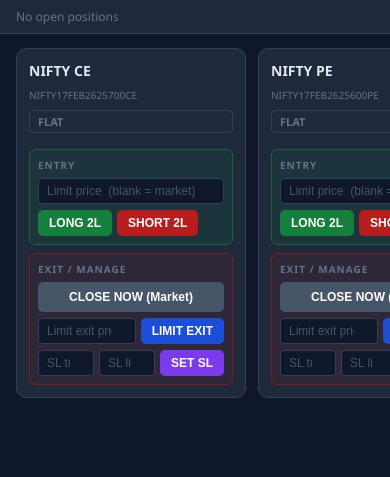
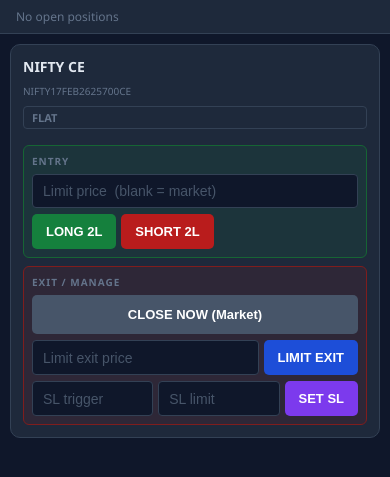
Before and after one commit to tarakbluru/openalgo_trading_app, a Flask app: page / in a window 390 px wide. Shown: the part 49-526 px from the top of the page. Run offline with Flask 3, Linux system fonts and the light colour scheme; data that the repository does not hold is empty.

Commit message:
Add mobile responsive swipe layout (CSS scroll snap)
Cards fill full screen width on mobile (≤640px), swipe left/right
to navigate. Larger tap targets for buttons and inputs. Desktop
layout unchanged.

Co-Authored-By: Claude Sonnet 4.5 <noreply@anthropic.com>

```diff
--- a/templates/trading.html
+++ b/templates/trading.html
@@ -226,6 +226,30 @@ input[type="number"] {
 input[type="number"]::placeholder { color: var(--placeholder); }
 .input-row { display: flex; gap: 5px; align-items: stretch; }
 .input-row input { flex: 1; min-width: 0; }
+
+/* ── Mobile: full-width swipeable cards ────────────────────────────────────── */
+@media (max-width: 640px) {
+  .cards-row {
+    padding: 10px;
+    gap: 10px;
+    overflow-x: scroll;
+    scroll-snap-type: x mandatory;
+    -webkit-overflow-scrolling: touch;
+    scrollbar-width: none;
+    scroll-padding-left: 10px;
+  }
+  .cards-row::-webkit-scrollbar { display: none; }
+  .card {
+    flex: 0 0 calc(100vw - 20px);
+    min-width: calc(100vw - 20px);
+    max-width: none;
+    scroll-snap-align: start;
+  }
+  /* Larger tap targets on mobile */
+  button { padding: 10px 14px; font-size: 13px; }
+  .btn-close { padding: 12px; }
+  input[type="number"] { padding: 8px 10px; font-size: 14px; }
+}
 </style>
 </head>
 <body>
```
